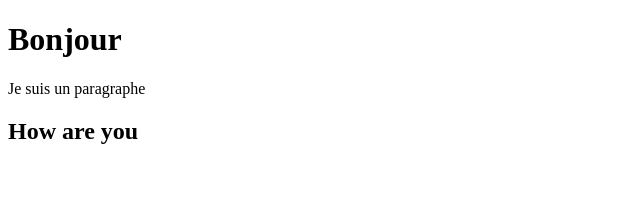
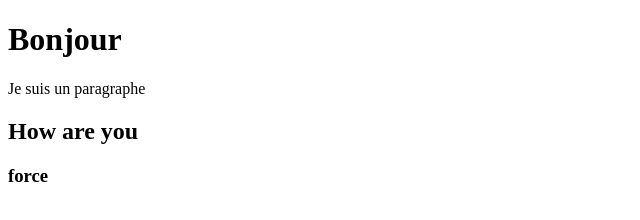
Before and after one commit to elprofessorCopa/Conflit_git, a plain HTML site: page index.html in a window 1280 px wide. Shown: the full height of the page, 0-640 px from the left. Drawn offline with Linux system fonts and the light colour scheme.

Commit message:
commit force

```diff
--- a/index.html
+++ b/index.html
@@ -9,6 +9,7 @@
     <h1>Bonjour </h1>
     <p>Je suis un paragraphe</p>
     <h2>How are you</h2>
+    <h3>force </h3>
 
 </body>
 </html>
```
